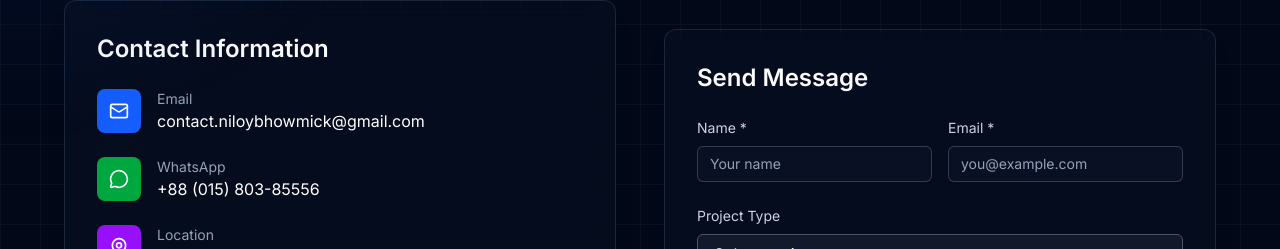
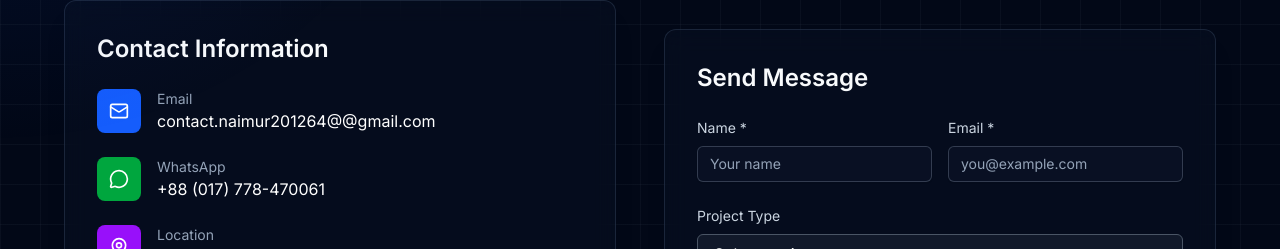
Before and after one commit to naimur202165/itsnaimur, a Next.js app: page /contact in a window 1280 px wide. Shown: the part 336-585 px from the top of the page. Built offline with nearby package versions, Linux system fonts and the light colour scheme.

Commit message:
naimur rahman durjo

```diff
--- a/src/app/about/page.tsx
+++ b/src/app/about/page.tsx
@@ -48,7 +48,7 @@ export default function AboutPage() {
                   />
                 </div>
                 <h2 className="text-2xl font-bold mb-2 text-white">
-                  Niloy Bhowmick
+                  Naimur Rahman
                 </h2>
                 <p className="text-blue-400 mb-4">
                   Video Editor & Motion Graphics Designer
--- a/src/app/contact/page.tsx
+++ b/src/app/contact/page.tsx
@@ -1,12 +1,12 @@
 "use client";
 
-import { motion } from "framer-motion";
+import GlassmorphismCard from "@/components/glassmorphism-card";
 import { Button } from "@/components/ui/button";
 import { Input } from "@/components/ui/input";
 import { Textarea } from "@/components/ui/textarea";
-import GlassmorphismCard from "@/components/glassmorphism-card";
-import { Mail, MapPin, Clock, Send, MessageCircle } from "lucide-react";
-import { toast } from "sonner"
+import { motion } from "framer-motion";
+import { Clock, Mail, MapPin, MessageCircle, Send } from "lucide-react";
+import { toast } from "sonner";
 
 export default function ContactPage() {
   const handleSubmit = async (e: React.FormEvent<HTMLFormElement>) => {
@@ -24,7 +24,7 @@ export default function ContactPage() {
     const emailRegex = /^[^\s@]+@[^\s@]+\.[^\s@]+$/;
 
     if (!emailRegex.test(email)) {
-      toast("Please enter a valid email address.")
+      toast("Please enter a valid email address.");
       return;
     }
 
@@ -90,10 +90,10 @@ export default function ContactPage() {
                   <div>
                     <p className="text-gray-400 text-sm">Email</p>
                     <a
-                      href="mailto:contact.niloybhowmick@gmail.com"
+                      href="mailto:contact.naimur201264@gmail.com"
                       className="text-white hover:text-blue-400 transition-colors"
                     >
-                      contact.niloybhowmick@gmail.com
+                      contact.naimur201264@@gmail.com
                     </a>
                   </div>
                 </div>
@@ -105,12 +105,12 @@ export default function ContactPage() {
                   <div>
                     <p className="text-gray-400 text-sm">WhatsApp</p>
                     <a
-                      href="https://wa.me/+8801580385556"
+                      href="https://wa.me/+88001778470061"
                       target="_blank"
                       rel="noopener noreferrer"
                       className="text-white hover:text-green-400 transition-colors"
                     >
-                      +88 (015) 803-85556
+                      +88 (017) 778-470061
                     </a>
                   </div>
                 </div>
@@ -292,7 +292,7 @@ export default function ContactPage() {
                 <p className="text-gray-400 text-sm text-center">
                   Prefer to chat directly? Reach out on{" "}
                   <a
-                    href="https://wa.me/+8801580385556"
+                    href="https://wa.me/+8801778470061"
                     target="_blank"
                     rel="noopener noreferrer"
                     className="text-green-400 hover:text-green-300"
```
Also changed, not shown: src/app/skills/page.tsx (+19 -19 lines).
